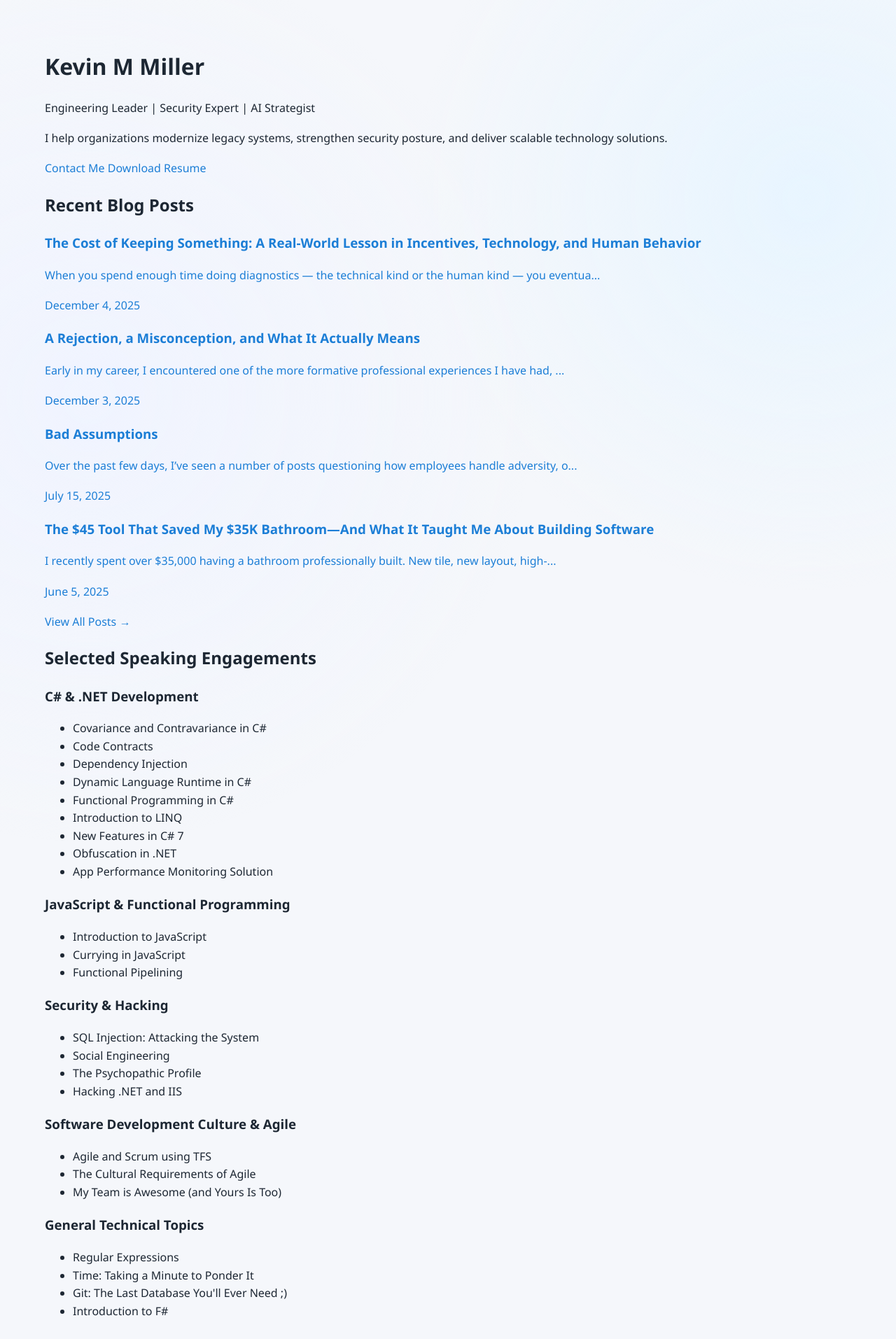
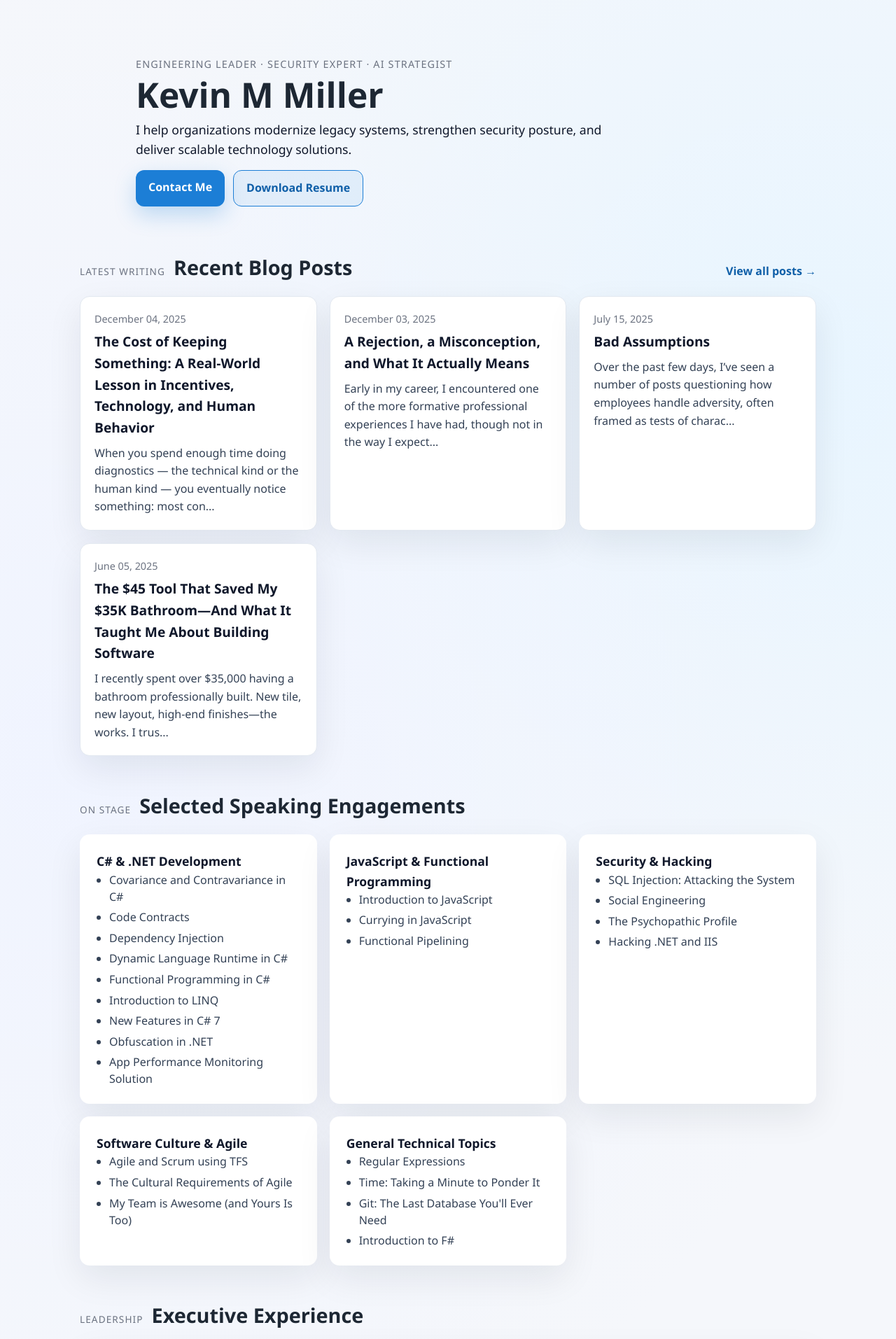
Before and after one commit to kemiller2002/kemiller2002.github.io, a Jekyll site: the page built from docs/index.md, in a window 1280 px wide. Shown: the top 1913 px of the page at 70% size. Built offline with Jekyll 4.4.1, drawn with Linux system fonts in a browser that asks for light colours; some of the changed text lies outside the part shown.

Commit message:
update css

```diff
--- a/docs/custom.css
+++ b/docs/custom.css
@@ -241,3 +241,195 @@ hr {
 .cta-button:hover {
   background: var(--accent-strong);
 }
+
+.ghost-button {
+  display: inline-block;
+  padding: 12px 18px;
+  border-radius: 12px;
+  font-weight: 600;
+  border: 1px solid var(--accent);
+  color: var(--accent-strong);
+  background: rgba(28, 126, 214, 0.08);
+}
+
+.ghost-button:hover {
+  background: rgba(28, 126, 214, 0.15);
+}
+
+/* Hero */
+.hero {
+  max-width: 940px;
+  margin: 0 auto 32px;
+  padding: 32px 24px;
+  text-align: left;
+}
+
+.hero h1 {
+  margin: 6px 0 10px;
+  font-size: clamp(2.4rem, 5vw, 3.1rem);
+  line-height: 1.05;
+}
+
+.hero-meta {
+  font-size: 0.9rem;
+  letter-spacing: 0.08em;
+  text-transform: uppercase;
+  color: var(--muted);
+}
+
+.hero-lede {
+  font-size: 1.1rem;
+  color: #0f172a;
+  margin: 0 0 16px;
+  max-width: 720px;
+}
+
+.hero-actions {
+  display: flex;
+  gap: 12px;
+  flex-wrap: wrap;
+}
+
+/* Sections */
+.section {
+  max-width: 1100px;
+  margin: 0 auto 48px;
+  padding: 0 24px;
+}
+
+.section-heading {
+  display: flex;
+  align-items: baseline;
+  gap: 12px;
+  flex-wrap: wrap;
+  margin-bottom: 18px;
+}
+
+.section-heading h2 {
+  margin: 0;
+  font-size: 1.8rem;
+}
+
+.section-link {
+  margin-left: auto;
+  font-weight: 600;
+  color: var(--accent-strong);
+}
+
+.eyebrow {
+  font-size: 0.85rem;
+  letter-spacing: 0.08em;
+  text-transform: uppercase;
+  color: var(--muted);
+}
+
+/* Posts grid */
+.posts-grid {
+  display: grid;
+  grid-template-columns: repeat(auto-fit, minmax(260px, 1fr));
+  gap: 18px;
+}
+
+.post-card {
+  background: var(--card);
+  border-radius: var(--radius);
+  padding: 20px;
+  box-shadow: var(--shadow);
+  border: 1px solid var(--border);
+  transition: transform 0.15s ease, box-shadow 0.15s ease;
+}
+
+.post-card:hover {
+  transform: translateY(-4px);
+  box-shadow: 0 12px 30px rgba(17, 24, 39, 0.14);
+}
+
+.post-card-date {
+  font-size: 0.9rem;
+  color: var(--muted);
+  margin-bottom: 6px;
+}
+
+.post-card-title {
+  margin: 0 0 8px;
+  font-size: 1.2rem;
+  color: #0f172a;
+}
+
+.post-card-excerpt {
+  margin: 0;
+  color: #334155;
+}
+
+/* Stacked cards */
+.stacked-cards {
+  display: flex;
+  flex-direction: column;
+  gap: 16px;
+}
+
+.card-top {
+  display: flex;
+  align-items: baseline;
+  justify-content: space-between;
+  gap: 10px;
+  margin-bottom: 8px;
+  flex-wrap: wrap;
+}
+
+.card-title {
+  margin: 0;
+  font-size: 1.1rem;
+  color: #0f172a;
+}
+
+.card-subtitle {
+  font-size: 0.95rem;
+  color: var(--muted);
+}
+
+.card-list {
+  margin: 0;
+  padding-left: 18px;
+  color: #334155;
+  line-height: 1.5;
+}
+
+.card-list li + li {
+  margin-top: 0.35em;
+}
+
+.center-note {
+  text-align: center;
+  max-width: 780px;
+  margin: 18px auto 0;
+}
+
+/* CTA strip */
+.cta-strip {
+  margin: 0;
+  padding: 0 24px 64px;
+}
+
+.cta-strip-inner {
+  max-width: 1100px;
+  margin: 0 auto;
+  padding: 22px 24px;
+  background: linear-gradient(135deg, rgba(28, 126, 214, 0.12), rgba(15, 95, 168, 0.12));
+  border: 1px solid rgba(28, 126, 214, 0.2);
+  border-radius: var(--radius);
+  box-shadow: var(--shadow);
+  display: flex;
+  align-items: center;
+  justify-content: space-between;
+  gap: 16px;
+}
+
+.cta-strip h3 {
+  margin: 0 0 6px;
+}
+
+.cta-strip p {
+  margin: 0;
+  color: #0f172a;
+}
--- a/docs/index.md
+++ b/docs/index.md
@@ -2,14 +2,148 @@
 layout: default
 ---
 
-<div class="max-w-4xl mx-auto px-4 py-16 text-center">
-  <h1 class="text-4xl md:text-5xl font-bold mb-4">Kevin M Miller</h1>
-  <p class="text-xl text-gray-600">Engineering Leader | Security Expert | AI Strategist</p>
-  <p class="mt-4 text-gray-700">I help organizations modernize legacy systems, strengthen security posture, and deliver scalable technology solutions.</p>
-  <div class="mt-6 flex justify-center space-x-4">
-    <a href="mailto:kemiller2002@gmail.com" class="bg-blue-600 text-white px-4 py-2 rounded hover:bg-blue-700">Contact Me</a>
-    <a href="/resume" class="border border-blue-600 text-blue-600 px-4 py-2 rounded hover:bg-blue-50">Download Resume</a>
+<section class="hero">
+  <div class="hero-meta">Engineering Leader · Security Expert · AI Strategist</div>
+  <h1>Kevin M Miller</h1>
+  <p class="hero-lede">
+    I help organizations modernize legacy systems, strengthen security posture, and deliver scalable technology solutions.
+  </p>
+  <div class="hero-actions">
+    <a href="mailto:kemiller2002@gmail.com" class="cta-button">Contact Me</a>
+    <a href="/resume" class="ghost-button">Download Resume</a>
   </div>
+</section>
+
+<section class="section">
+  <div class="section-heading">
+    <div class="eyebrow">Latest Writing</div>
+    <h2>Recent Blog Posts</h2>
+    <a class="section-link" href="/blog">View all posts →</a>
+  </div>
+  <div class="posts-grid">
+    {% for post in site.posts limit:4 %}
+      <a class="post-card" href="{{ post.url }}">
+        <div class="post-card-date">{{ post.date | date: "%B %d, %Y" }}</div>
+        <h3 class="post-card-title">{{ post.title }}</h3>
+        <p class="post-card-excerpt">{{ post.excerpt | strip_html | truncate: 130 }}</p>
+      </a>
+    {% endfor %}
+  </div>
+</section>
+
+<section class="section">
+  <div class="section-heading">
+    <div class="eyebrow">On Stage</div>
+    <h2>Selected Speaking Engagements</h2>
+  </div>
+  <div class="grid-two">
+    <div class="card">
+      <h3 class="card-title">C# &amp; .NET Development</h3>
+      <ul class="card-list">
+        <li>Covariance and Contravariance in C#</li>
+        <li>Code Contracts</li>
+        <li>Dependency Injection</li>
+        <li>Dynamic Language Runtime in C#</li>
+        <li>Functional Programming in C#</li>
+        <li>Introduction to LINQ</li>
+        <li>New Features in C# 7</li>
+        <li>Obfuscation in .NET</li>
+        <li>App Performance Monitoring Solution</li>
+      </ul>
+    </div>
+    <div class="card">
+      <h3 class="card-title">JavaScript &amp; Functional Programming</h3>
+      <ul class="card-list">
+        <li>Introduction to JavaScript</li>
+        <li>Currying in JavaScript</li>
+        <li>Functional Pipelining</li>
+      </ul>
+    </div>
+    <div class="card">
+      <h3 class="card-title">Security &amp; Hacking</h3>
+      <ul class="card-list">
+        <li>SQL Injection: Attacking the System</li>
+        <li>Social Engineering</li>
+        <li>The Psychopathic Profile</li>
+        <li>Hacking .NET and IIS</li>
+      </ul>
+    </div>
+    <div class="card">
+      <h3 class="card-title">Software Culture &amp; Agile</h3>
+      <ul class="card-list">
+        <li>Agile and Scrum using TFS</li>
+        <li>The Cultural Requirements of Agile</li>
+        <li>My Team is Awesome (and Yours Is Too)</li>
+      </ul>
+    </div>
+    <div class="card">
+      <h3 class="card-title">General Technical Topics</h3>
+      <ul class="card-list">
+        <li>Regular Expressions</li>
+        <li>Time: Taking a Minute to Ponder It</li>
+        <li>Git: The Last Database You'll Ever Need</li>
+        <li>Introduction to F#</li>
+      </ul>
+    </div>
+  </div>
+</section>
+
+<section class="section">
+  <div class="section-heading">
+    <div class="eyebrow">Leadership</div>
+    <h2>Executive Experience</h2>
+  </div>
+  <div class="stacked-cards">
+    <div class="card">
+      <div class="card-top">
+        <h3 class="card-title">Ren</h3>
+        <div class="card-subtitle">Director of Engineering • 2020 – 2025</div>
+      </div>
+      <ul class="card-list">
+        <li>Led 9 engineering teams supporting 17 of the top 20 financial institutions in the DAF space.</li>
+        <li>Reduced time-to-market from 6 weeks to 2 days via CI/CD, branching, and release strategy redesign.</li>
+        <li>Cut over $500K in annual OPEX by consolidating vendors and modernizing infrastructure.</li>
+        <li>Improved roadmap predictability to within 10% variance by aligning delivery with metrics and planning.</li>
+        <li>Served on Enterprise Architecture and Security Compliance Boards guiding org-wide technical governance.</li>
+      </ul>
+    </div>
+    <div class="card">
+      <div class="card-top">
+        <h3 class="card-title">T2 Systems</h3>
+        <div class="card-subtitle">Senior Developer • 2018 – 2020</div>
+      </div>
+      <ul class="card-list">
+        <li>Stabilized 300+ production environments through coordinated deployment strategies.</li>
+        <li>Built a low-overhead .NET CLR Profiler for deep diagnostics and exception tracing.</li>
+        <li>Reformed cross-team Agile practices and modernized Azure DevOps pipelines.</li>
+      </ul>
+    </div>
+    <div class="card">
+      <div class="card-top">
+        <h3 class="card-title">TCC Software Solutions</h3>
+        <div class="card-subtitle">Development Manager • 2015 – 2018</div>
+      </div>
+      <ul class="card-list">
+        <li>Reduced software licensing costs by $250K/year by reconfiguring Microsoft Gold Partner usage.</li>
+        <li>Architected statewide system for Indiana DNR to manage water resource data and infrastructure.</li>
+        <li>Founded internship program and community tech meetups to grow hiring funnel and brand visibility.</li>
+      </ul>
+    </div>
+  </div>
+  <p class="muted center-note">
+    Known for blending deep engineering expertise with strategic leadership across C#/F#/.NET, JavaScript/TypeScript, distributed systems, microservices, and cloud architecture (AWS, Azure).
+  </p>
+</section>
+
+<section class="cta-strip">
+  <div class="cta-strip-inner">
+    <div>
+      <h3>Let’s Connect</h3>
+      <p>Have a project, advisory need, or just want to chat about AI and security?</p>
+    </div>
+    <a href="mailto:kemiller2002@gmail.com" class="cta-button">Email Me</a>
+  </div>
+</section>
 </div>
 
 <!-- Use Cases
```
